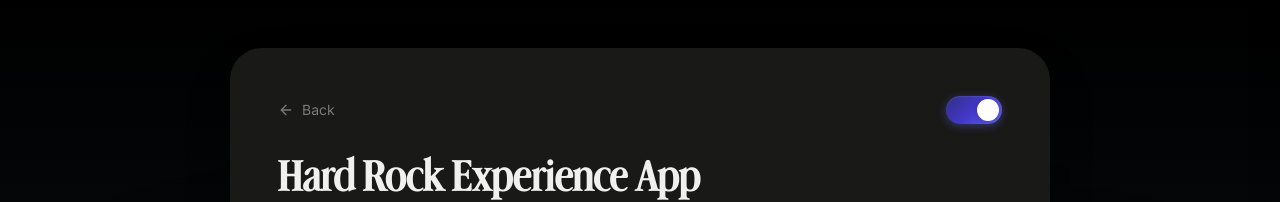
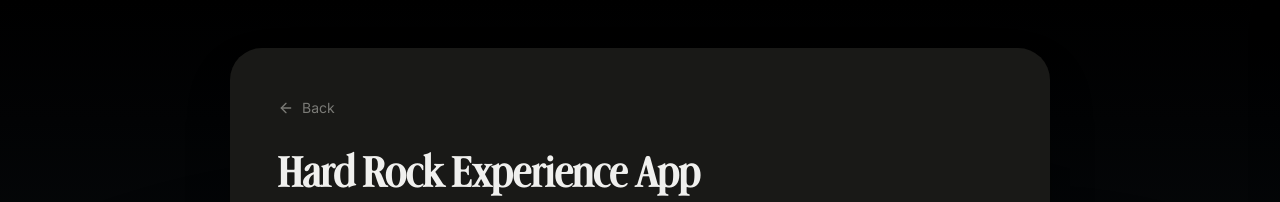
Before and after one commit to liamstoica/portfolio, a Next.js app: page /projects/hard-rock-app in a window 1280 px wide. Shown: the top 202 px of the page. Built offline with nearby package versions, Linux system fonts and the light colour scheme.

Commit message:
Remove light mode and theme toggle; enforce dark-only theme

```diff
--- a/src/app/globals.css
+++ b/src/app/globals.css
@@ -334,7 +334,7 @@
 }
 
 /* =====================================================
-   HERO HEADER - Profile + Toggle on top row
+   HERO HEADER
    ===================================================== */
 
 .hero-header {
@@ -343,10 +343,9 @@
   padding-left: 4px;
 }
 
-/* Top row: Profile photo left, theme toggle right */
+/* Profile photo row */
 .hero-top-row {
   display: flex;
-  justify-content: space-between;
   align-items: center;
   margin-bottom: 20px;
 }
@@ -628,108 +627,6 @@
 
 ::selection {
   background: var(--accent-soft);
-}
-
-/* =====================================================
-   THEME TOGGLE
-   ===================================================== */
-
-/* Theme Toggle with Sun/Moon Icons */
-.theme-toggle-btn {
-  position: relative;
-  width: 56px;
-  height: 28px;
-  border-radius: 999px;
-  border: none;
-  cursor: pointer;
-  transition: all 0.35s cubic-bezier(0.4, 0, 0.2, 1);
-  overflow: hidden;
-}
-
-/* Light mode: warm sun glow */
-.theme-toggle-btn.light {
-  background: linear-gradient(135deg, #fef3c7 0%, #fde68a 50%, #fbbf24 100%);
-  box-shadow:
-    0 2px 8px rgba(251, 191, 36, 0.3),
-    inset 0 1px 2px rgba(255, 255, 255, 0.5);
-}
-
-/* Dark mode: cool night glow */
-.theme-toggle-btn.dark {
-  background: linear-gradient(135deg, #312e81 0%, #4338ca 50%, #6366f1 100%);
-  box-shadow:
-    0 2px 8px rgba(99, 102, 241, 0.4),
-    inset 0 1px 2px rgba(255, 255, 255, 0.1);
-}
-
-/* Icon containers */
-.theme-toggle-icon {
-  position: absolute;
-  top: 50%;
-  transform: translateY(-50%);
-  display: flex;
-  align-items: center;
-  justify-content: center;
-  transition: all 0.35s cubic-bezier(0.4, 0, 0.2, 1);
-  z-index: 1;
-}
-
-/* Sun icon positioning */
-.theme-toggle-icon.sun {
-  left: 8px;
-  color: #b45309;
-  opacity: 1;
-}
-
-.theme-toggle-btn.dark .theme-toggle-icon.sun {
-  opacity: 0;
-  transform: translateY(-50%) scale(0.5);
-}
-
-/* Moon icon positioning */
-.theme-toggle-icon.moon {
-  right: 8px;
-  color: #c7d2fe;
-  opacity: 0;
-  transform: translateY(-50%) scale(0.5);
-}
-
-.theme-toggle-btn.dark .theme-toggle-icon.moon {
-  opacity: 1;
-  transform: translateY(-50%) scale(1);
-}
-
-/* Slider thumb */
-.theme-toggle-slider {
-  position: absolute;
-  top: 3px;
-  left: 3px;
-  width: 22px;
-  height: 22px;
-  background: white;
-  border-radius: 50%;
-  box-shadow: 0 2px 6px rgba(0, 0, 0, 0.2);
-  transition: transform 0.35s cubic-bezier(0.4, 0, 0.2, 1);
-  z-index: 2;
-}
-
-.theme-toggle-btn.dark .theme-toggle-slider {
-  transform: translateX(28px);
-}
-
-/* Hover effects */
-.theme-toggle-btn:hover {
-  transform: scale(1.02);
-}
-
-.theme-toggle-btn:active {
-  transform: scale(0.98);
-}
-
-/* Focus state */
-.theme-toggle-btn:focus-visible {
-  outline: 2px solid var(--accent);
-  outline-offset: 2px;
 }
 
 /* =====================================================
@@ -1830,19 +1727,6 @@
     inset 0 1px 0 rgba(255, 255, 255, 0.05);
 }
 
-/* Light mode jumpnav - slightly different treatment */
-[data-theme="light"] .jumpnav {
-  background: linear-gradient(
-    to bottom,
-    rgba(255, 255, 255, 0.9),
-    rgba(255, 255, 255, 0.85)
-  );
-  border: 1px solid rgba(0, 0, 0, 0.06);
-  box-shadow:
-    0 2px 12px rgba(0, 0, 0, 0.06),
-    inset 0 1px 0 rgba(255, 255, 255, 0.8);
-}
-
 .jumpnav-inner {
   display: flex;
   gap: 4px;
--- a/src/app/layout.tsx
+++ b/src/app/layout.tsx
@@ -1,5 +1,4 @@
 import type { Metadata } from 'next'
-import { ThemeProvider } from '@/components/theme-provider'
 import { ChatProvider } from '@/components/chat/chat-provider'
 import { ChatInputPill } from '@/components/chat/chat-input-pill'
 import { ChatPanel } from '@/components/chat/chat-panel'
@@ -64,9 +63,8 @@
   children: React.ReactNode
 }) {
   return (
-    <html lang="en" className="dark" suppressHydrationWarning>
+    <html lang="en" className="dark">
       <body className={advercase.variable}>
-        <ThemeProvider>
         <ChatProvider>
           {/* Atmospheric Background */}
           <div className="page-bg" aria-hidden="true" />
@@ -82,7 +80,6 @@
           {/* Full Chat Panel */}
           <ChatPanel />
         </ChatProvider>
-        </ThemeProvider>
       </body>
     </html>
   )
--- a/src/app/page.tsx
+++ b/src/app/page.tsx
@@ -1,4 +1,3 @@
-import { ThemeToggle } from '@/components/ui/theme-toggle'
 import { IosTile } from '@/components/ui/ios-tile'
 import { WorkGridCard } from '@/components/ui/work-card'
 import { Testimonials } from '@/components/ui/testimonials'
@@ -33,7 +32,7 @@
     <div className="card-container">
       {/* Hero Header */}
       <header className="hero-header">
-        {/* Top Row: Profile Photo + Theme Toggle */}
+        {/* Profile Photo */}
         <div className="hero-top-row">
           <div className="profile-photo">
             <Image
@@ -45,7 +44,6 @@
               className="profile-photo-img"
             />
           </div>
-          <ThemeToggle />
         </div>
 
         {/* Name + Subtitle in One Row (Felix-style) */}
--- a/src/app/projects/ProjectsClient.tsx
+++ b/src/app/projects/ProjectsClient.tsx
@@ -2,7 +2,6 @@
 
 import { useState, useRef, useEffect } from 'react'
 import Link from 'next/link'
-import { ThemeToggle } from '@/components/ui/theme-toggle'
 import { WorkGridCard } from '@/components/ui/work-card'
 import { ArrowLeft, ChevronDown, Check, X } from 'lucide-react'
 
@@ -298,9 +297,9 @@
 
   return (
     <div className="card-container">
-      {/* Header - Theme toggle aligned right, matching project detail pages */}
+      {/* Header */}
       <header style={{ marginBottom: '32px' }}>
-        <div style={{ display: 'flex', justifyContent: 'space-between', alignItems: 'center', marginBottom: '24px' }}>
+        <div style={{ marginBottom: '24px' }}>
           <Link
             href="/"
             className="back-link"
@@ -318,7 +317,6 @@
             <ArrowLeft size={18} />
             <span>Back</span>
           </Link>
-          <ThemeToggle />
         </div>
         {/* Large title matching project detail typography */}
         <h1 style={{
--- a/src/app/projects/[slug]/page.tsx
+++ b/src/app/projects/[slug]/page.tsx
@@ -3,7 +3,6 @@
 import { useEffect, useState, useRef } from 'react'
 import { useParams, useRouter } from 'next/navigation'
 import Link from 'next/link'
-import { ThemeToggle } from '@/components/ui/theme-toggle'
 import { ExpandableImage } from '@/components/ui/expandable-image'
 import { getProjectBySlug, type Project } from '@/lib/data'
 import { ArrowLeft } from 'lucide-react'
@@ -1050,7 +1049,7 @@
   return (
     <div className="card-container">
       {/* Header */}
-      <header style={{ display: 'flex', justifyContent: 'space-between', alignItems: 'center', marginBottom: '32px' }}>
+      <header style={{ marginBottom: '32px' }}>
         <Link
           href="/"
           style={{ display: 'flex', alignItems: 'center', gap: '8px', fontSize: '14px', color: 'var(--text-muted)', textDecoration: 'none' }}
@@ -1058,7 +1057,6 @@
           <ArrowLeft size={16} />
           <span>Back</span>
         </Link>
-        <ThemeToggle />
       </header>
 
       {/* Project Title Section */}
--- a/src/components/theme-provider.tsx
+++ /dev/null
@@ -1,58 +0,0 @@
-'use client'
-
-import { createContext, useContext, useEffect, useState } from 'react'
-
-type Theme = 'light' | 'dark'
-
-interface ThemeContextType {
-  theme: Theme
-  toggleTheme: () => void
-  mounted: boolean
-}
-
-const ThemeContext = createContext<ThemeContextType | undefined>(undefined)
-
-export function ThemeProvider({ children }: { children: React.ReactNode }) {
-  const [theme, setTheme] = useState<Theme>('dark')
-  const [mounted, setMounted] = useState(false)
-
-  useEffect(() => {
-    setMounted(true)
-    // Check for saved preference, default to dark mode
-    const savedTheme = localStorage.getItem('theme') as Theme | null
-
-    if (savedTheme) {
-      setTheme(savedTheme)
-    }
-    // If no saved preference, keep default dark mode
-  }, [])
-
-  useEffect(() => {
-    if (mounted) {
-      document.documentElement.classList.remove('light', 'dark')
-      document.documentElement.classList.add(theme)
-      localStorage.setItem('theme', theme)
-    }
-  }, [theme, mounted])
-
-  const toggleTheme = () => {
-    setTheme(prev => prev === 'light' ? 'dark' : 'light')
-  }
-
-  // Always provide context - just control visibility to prevent flash
-  return (
-    <ThemeContext.Provider value={{ theme, toggleTheme, mounted }}>
-      <div style={{ visibility: mounted ? 'visible' : 'hidden' }}>
-        {children}
-      </div>
-    </ThemeContext.Provider>
-  )
-}
-
-export function useTheme() {
-  const context = useContext(ThemeContext)
-  if (context === undefined) {
-    throw new Error('useTheme must be used within a ThemeProvider')
-  }
-  return context
-}
--- a/src/components/ui/theme-toggle.tsx
+++ /dev/null
@@ -1,26 +0,0 @@
-'use client'
-
-import { useTheme } from '@/components/theme-provider'
-import { Sun, Moon } from 'lucide-react'
-
-export function ThemeToggle() {
-  const { theme, toggleTheme } = useTheme()
-
-  return (
-    <button
-      onClick={toggleTheme}
-      className={`theme-toggle-btn ${theme}`}
-      aria-label={`Switch to ${theme === 'light' ? 'dark' : 'light'} mode`}
-      role="switch"
-      aria-checked={theme === 'dark'}
-    >
-      <span className="theme-toggle-icon sun">
-        <Sun size={14} strokeWidth={2.5} />
-      </span>
-      <span className="theme-toggle-icon moon">
-        <Moon size={14} strokeWidth={2.5} />
-      </span>
-      <span className="theme-toggle-slider" />
-    </button>
-  )
-}
```
Lines whose indentation alone changed are shown as unchanged.
